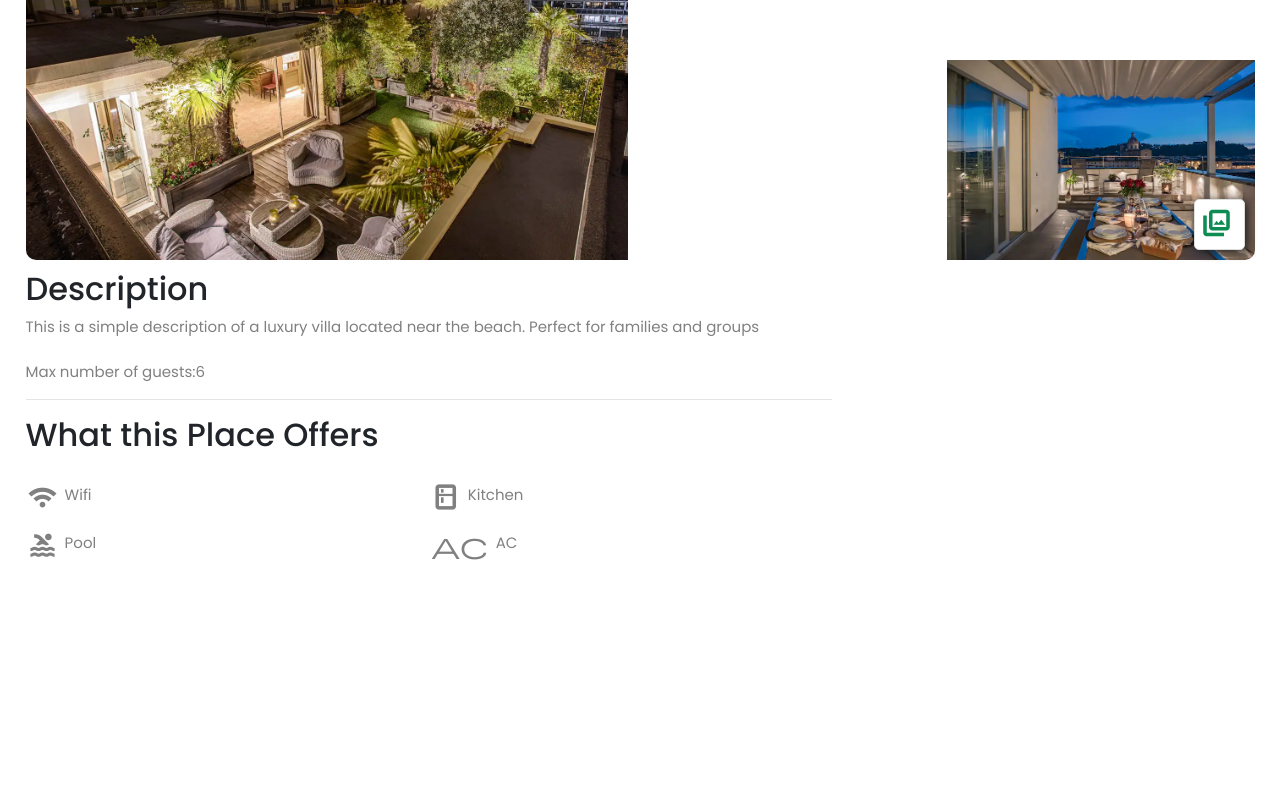
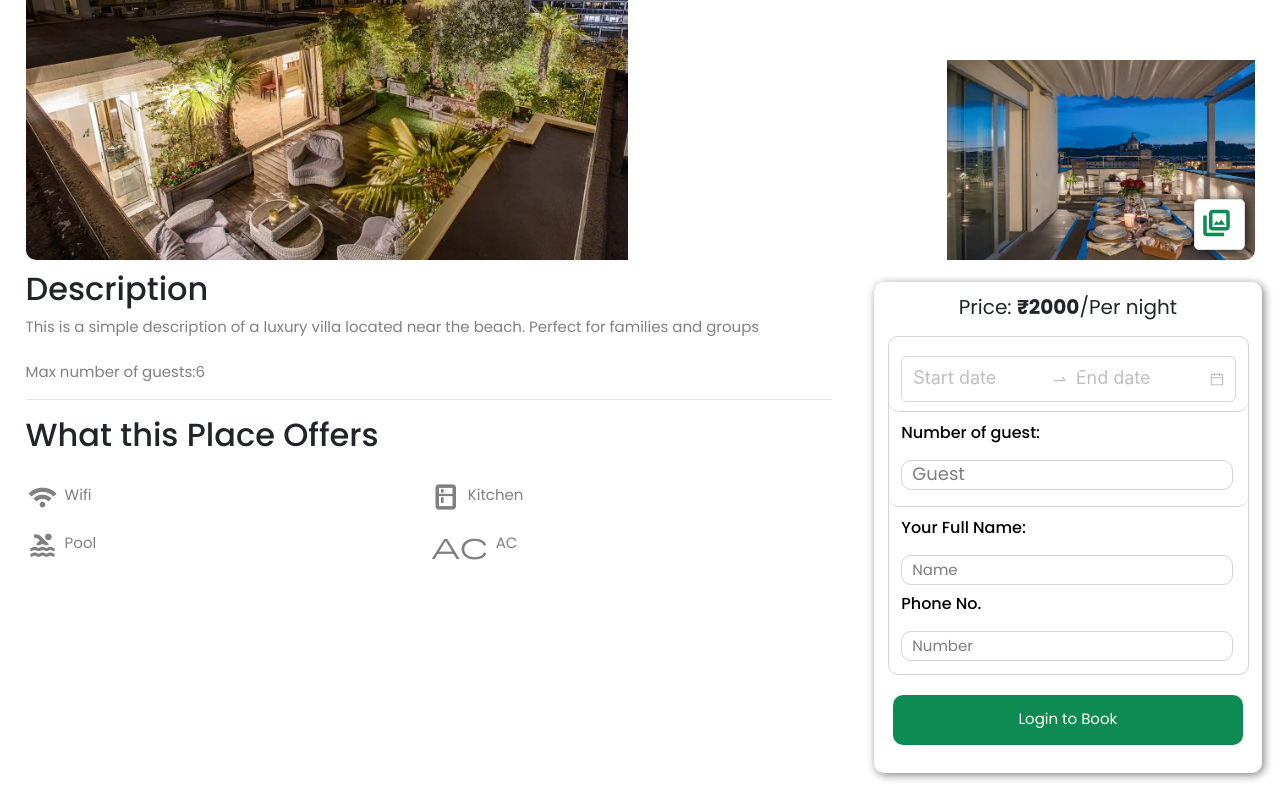
Before and after one commit to anujbhidu/homely-hub, a React (Vite) app in the folder Frontend/: page /propertylist/1 in a window 1280 px wide. Shown: the part 340-1140 px from the top of the page. Before the commit the page ends 940 px from the top, so only its background shows below. Built offline with nearby package versions, Linux system fonts and the light colour scheme; a web font is replaced by a local one.

Commit message:
adding payment form to pay and book place

```diff
--- a/Frontend/src/components/propertyListing/PaymentForm.jsx
+++ b/Frontend/src/components/propertyListing/PaymentForm.jsx
@@ -0,0 +1,63 @@
+import React from 'react'
+import { DatePicker, Space } from "antd"
+import {Link} from "react-router-dom"
+
+const PaymentForm = () => {
+    const {RangePicker} = DatePicker;
+  return (
+      <div className='form-container'>
+          <form className='payment-form'>
+              <div className='price-pernight'>
+                  Price: <b>&#8377;2000</b>
+                  <span>/Per night</span>
+              </div>
+              <div className='payment-field'>
+                  {/*Date Range*/}
+                  <div className='date'>
+                      <Space direction='vertical' size={12}>
+                          <RangePicker format="YYYY-MM-DD" picker="date"/>
+                      </Space>
+                  </div>
+                  {/*Guests*/}
+                  <div className='guest'>
+                      <label className='payment-labels'>Number of guest:</label>
+                      <br />
+                      <input
+                      type='number'
+                      className='no-of-guests'
+                      placeholder='Guest'
+                      />
+                  </div>
+
+                  {/* Name + PhoneNumber */}
+
+                  <div className='name-phoneno'>
+                      <label className='payment-labels'>Your Full Name:</label>
+                      <br />
+                      <input
+                      type='text'
+                          className='full-name'
+                          placeholder='Name'
+                      />
+                      <br />
+
+                      <label className='payment-labels'>Phone No.</label>
+                      <input type='number' className='phone-number' placeholder='Number'/>
+                  </div>
+              </div>
+
+              {/* Book Button */}
+
+              <div className='book-place'>
+                  <button>
+                      <Link to={"/login"} style={{ textDecoration: "none", color: "white" }}>
+                          Login to Book
+                      </Link>
+                  </button>
+              </div>
+          </form>
+    </div>
+  )
+}
+
+export default PaymentForm
--- a/Frontend/src/components/propertyListing/PropertyListing.jsx
+++ b/Frontend/src/components/propertyListing/PropertyListing.jsx
@@ -2,6 +2,7 @@ import React from 'react'
 import PropertyImg from './PropertyImg'
 import "../../css/PropertyListing.css"
 import PropertyAmenities from './PropertyAmenities'
+import PaymentForm from './PaymentForm'
 
 const PropertyListing = () => {
   return (
@@ -22,6 +23,9 @@ const PropertyListing = () => {
                   <hr />
                   <PropertyAmenities amenities={["Wifi", "Kitchen", "Pool", "AC"]}/>
               </div>
+              <div className='property-payment col-md-4 col-sm-12 col-12'>
+                  <PaymentForm/>
+              </div>
           </div>
     </div>
   )
```
